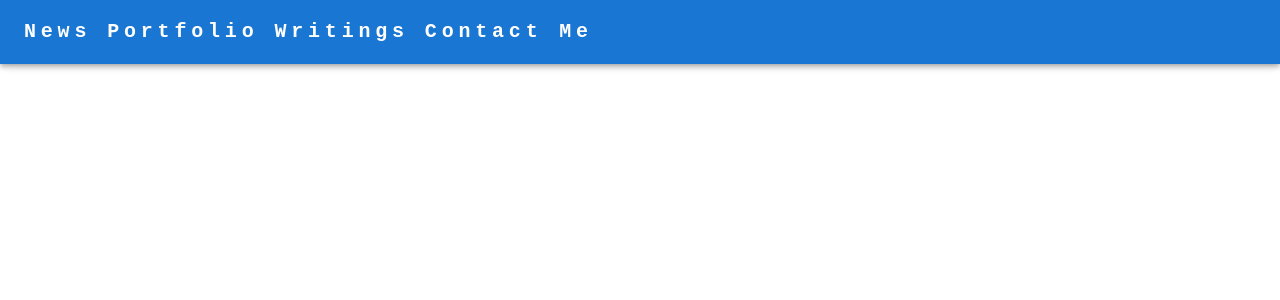
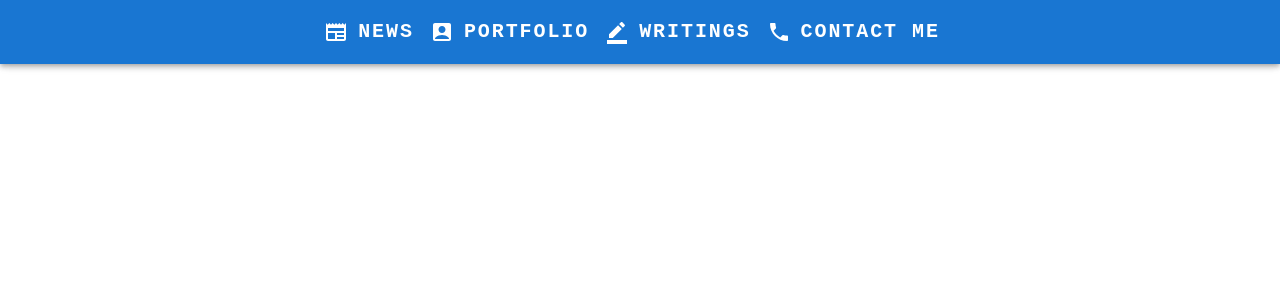
Before and after one commit to sobhanessi/sobhanessi.github.io, a React (Create React App) app: page / in a window 1280 px wide. Shown: the top 300 px of the page. Built offline with nearby package versions, Linux system fonts and the light colour scheme.

Commit message:
appbar and drawer are ready

```diff
--- a/src/components/Navbar.tsx
+++ b/src/components/Navbar.tsx
@@ -14,18 +14,25 @@ import ChevronLeftIcon from "@mui/icons-material/ChevronLeft";
 import ChevronRightIcon from "@mui/icons-material/ChevronRight";
 import ListItem from "@mui/material/ListItem";
 import ListItemButton from "@mui/material/ListItemButton";
-import ListItemIcon from "@mui/material/ListItemIcon";
+// import ListItemIcon from "@mui/material/ListItemIcon";
 import ListItemText from "@mui/material/ListItemText";
-import InboxIcon from "@mui/icons-material/MoveToInbox";
-import MailIcon from "@mui/icons-material/Mail";
+// import InboxIcon from "@mui/icons-material/MoveToInbox";
+// import MailIcon from "@mui/icons-material/Mail";
+import NewsPaperIcon from "@mui/icons-material/Newspaper";
+import AccountBoxIcon from "@mui/icons-material/AccountBox";
+import BorderColorIcon from "@mui/icons-material/BorderColor";
+import PhoneIcon from "@mui/icons-material/Phone";
+import { Container } from "@mui/material";
+
+// TODO : ghesmate theme ro dorost konam.
 
 const drawerWidth = 240;
 
 const titles = [
-  { header: "News", href: "/news" },
-  { header: "Portfolio", href: "/portfolio" },
-  { header: "Writings", href: "/writings" },
-  { header: "Contact Me", href: "/contactme" },
+  { header: "NEWS", href: "/news", icon: <NewsPaperIcon /> },
+  { header: "PORTFOLIO", href: "/portfolio", icon: <AccountBoxIcon /> },
+  { header: "WRITINGS", href: "/writings", icon: <BorderColorIcon /> },
+  { header: "CONTACT ME", href: "/contactme", icon: <PhoneIcon /> },
 ];
 
 const Main = styled("main", { shouldForwardProp: (prop) => prop !== "open" })<{
@@ -92,7 +99,7 @@ export default function Navbar() {
   return (
     <Box sx={{ display: "flex" }}>
       <CssBaseline />
-      <AppBar position="fixed" open={open}>
+      <AppBar position="fixed" open={open} sx={{}}>
         <Toolbar>
           <IconButton
             color="inherit"
@@ -110,6 +117,19 @@ export default function Navbar() {
               }}
             />
           </IconButton>
+          <Container
+            sx={{
+              display: {
+                xs: "none",
+                xl: "flex",
+                lg: "flex",
+                md: "flex",
+                sm: "flex",
+              },
+              flexDirection: "row",
+              justifyContent: "center",
+            }}
+          >
             {titles.map((title) => (
               <Typography
                 variant="h6"
@@ -119,22 +139,27 @@ export default function Navbar() {
                 sx={{
                   mr: 2,
                   fontFamily: "monospace",
-                display: {
-                  xs: "none",
-                  xl: "flex",
-                  lg: "flex",
-                  md: "flex",
-                  sm: "flex",
-                },
+                  display: "flex",
+                  alignItems: "center",
                   fontWeight: 700,
-                letterSpacing: ".3rem",
+                  letterSpacing: ".12rem",
                   color: "inherit",
                   textDecoration: "none",
                 }}
               >
-              {title.header}
+                <span
+                  style={{
+                    marginRight: "10px",
+                    display: "flex",
+                    alignItems: "center",
+                  }}
+                >
+                  {title.icon}
+                </span>
+                <span>{title.header}</span>
               </Typography>
             ))}
+          </Container>
         </Toolbar>
       </AppBar>
       <Drawer
@@ -165,6 +190,15 @@ export default function Navbar() {
           {titles.map((title) => (
             <ListItem key={title.header} disablePadding>
               <ListItemButton>
+                <Typography
+                  sx={{
+                    mr: 1,
+                    display: "flex",
+                    alignItems: "center",
+                  }}
+                >
+                  {title.icon}
+                </Typography>{" "}
                 <ListItemText primary={title.header} />
               </ListItemButton>
             </ListItem>
```
Lines whose indentation alone changed are shown as unchanged.
